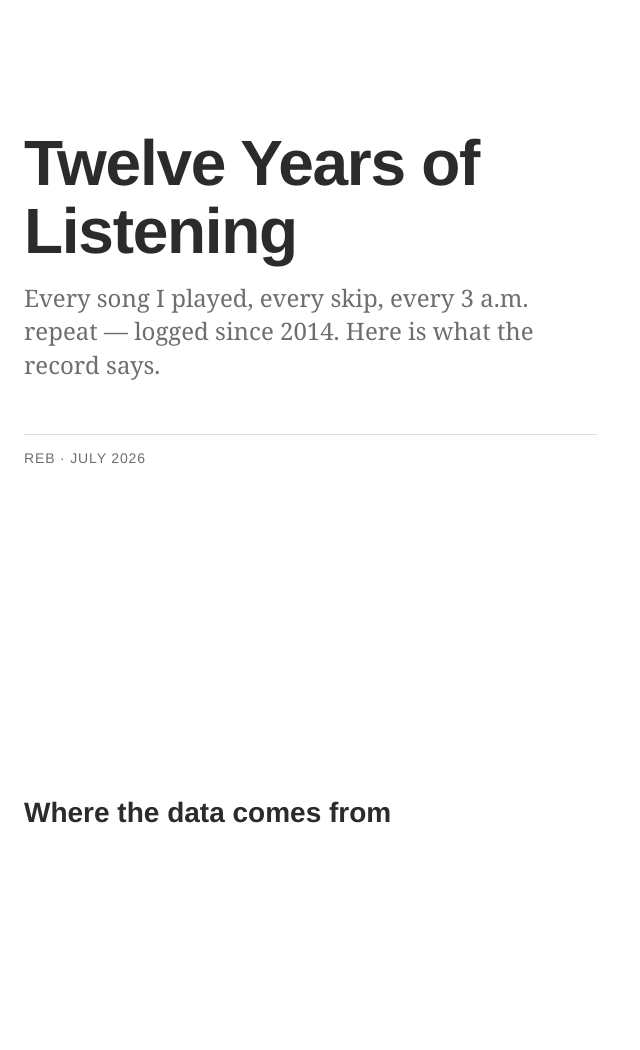
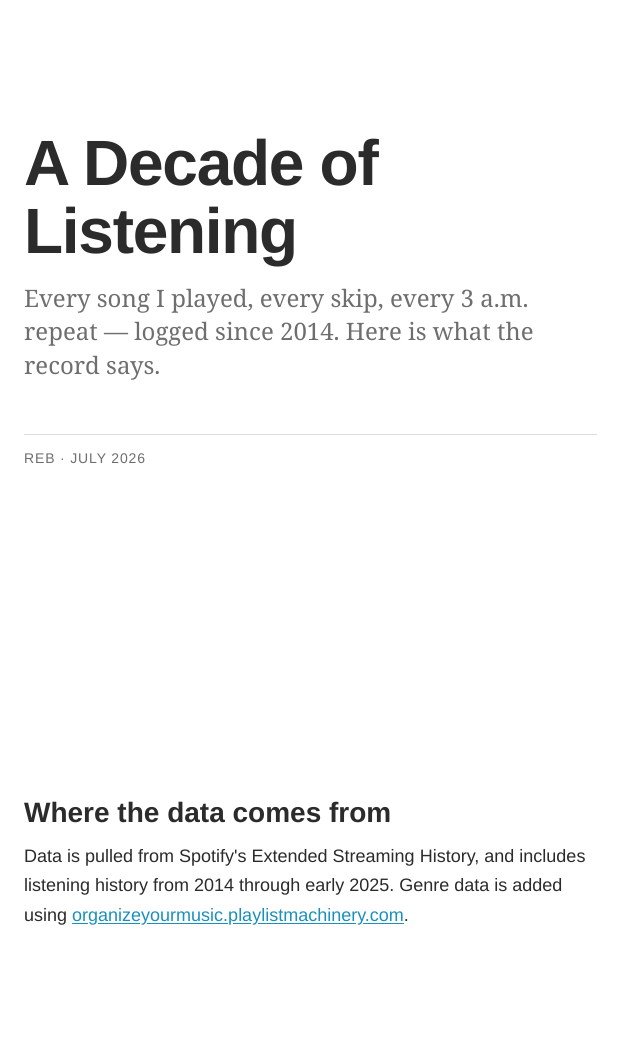
Before and after one commit to rebwood9/spotify-scrollytelling, a plain HTML site: page index.html in a window 1280 px wide. Shown: the part 100-1150 px from the top of the page, without its empty margins (0-640 px from the left). Drawn offline with nearby package versions, Linux system fonts and the light colour scheme.

Commit message:
Modify title and descriptions

```diff
--- a/index.html
+++ b/index.html
@@ -14,7 +14,7 @@
   <section class="intro">
     <h1 class="headline">
       <!-- NARRATIVE: headline goes here -->
-      Twelve Years of Listening
+      A Decade of Listening
     </h1>
 
     <p class="dek">
@@ -44,6 +44,7 @@
       <!-- NARRATIVE: context paragraph. Spotify's export, what's in it,
            what counts as a "listen." Keep it short — the reader wants
            the charts. -->
+      Data is pulled from Spotify's Extended Streaming History, and includes listening history from 2014 through early 2025. Genre data is added using <a href="https://organizeyourmusic.playlistmachinery.com/">organizeyourmusic.playlistmachinery.com</a>.
     </p>
     <p>
       <!-- NARRATIVE: second paragraph if needed -->
@@ -79,6 +80,7 @@
           <p>
             <!-- NARRATIVE: what is the chart showing right now, and what
                  should the reader notice? One idea per step. -->
+            Across all my listening data, there isn't a clear trend. Generally speaking, I listen to more music while I am in school than out of school. I attended undergrad 2013-2014 and completed a masters 2022-2024.
           </p>
         </div>
       </div>
@@ -91,6 +93,7 @@
           </span>
           <p>
             <!-- NARRATIVE: what changed from the last step? -->
+            Becoming more granular, we can look at a heat map to see if there are any patterns between years. Perhaps I listen to more music in the summers than the winters? What stands out to me are the two extremes. January of 2015, I was faffing about New Zealand, engaging in a massive "Year of Firsts." October of 2020, I had just moved to Oregon. We don't talk about Oregon. However, I will note that there are three periods of time where I was not a happy camper and those periods line up with the dark patches in this heat map.
           </p>
         </div>
       </div>
```
